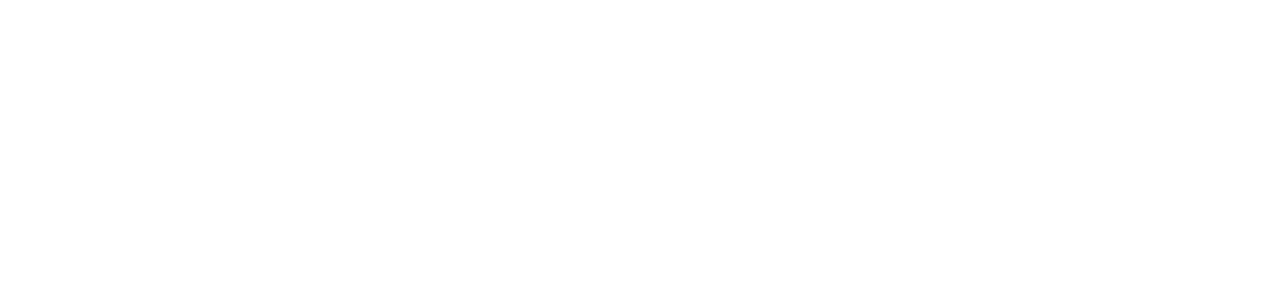
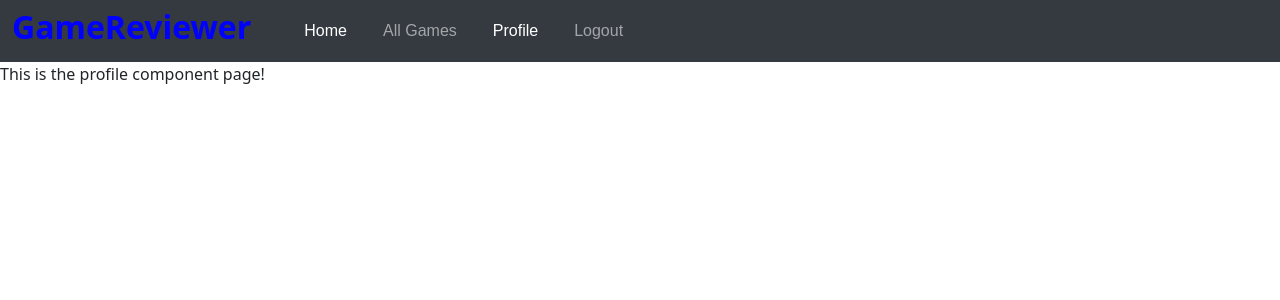
Before and after one commit to crisnc100/gamereviewer_project, a React (Vite) app in the folder client/: page /dashboard/profile in a window 1280 px wide. Before the commit this address had no page. Shown: the top 300 px of the page. Built offline with nearby package versions, Linux system fonts and the light colour scheme.

Commit message:
Added navbar and main component for better navigation. Needs to be styled and better Removed some link buttons from Dashboard Moved logout logic to the navbar.

```diff
--- a/client/src/App.jsx
+++ b/client/src/App.jsx
@@ -2,29 +2,34 @@
 import Home from "./views/Home";
 import Dashboard from "./views/Dashboard";
 import GamesPage from "./views/GamesPage";
+import Main from "./views/Main";
+import Profile from "./views/Profile";
+
 
 import "./App.css";
 import "bootstrap/dist/css/bootstrap.min.css";
 import { useState } from "react";
 
 function App() {
+  const [currentUser, setCurrentUser] = useState({});
 
-const [currentUser, setCurrentUser] = useState({})
   const userUpdater = (newUser) => {
-  setCurrentUser(newUser)
-}
+    setCurrentUser(newUser);
+  };
 
   return (
-    <>
     <BrowserRouter>
       <Routes>
         <Route path="/" element={<Home userUpdater={userUpdater} />} />
-          <Route path="/dashboard" element={<Dashboard currentUser={currentUser} />} />
-          <Route path="/dashboard/search-games" element={<GamesPage currentUser={currentUser} />} />
+        <Route path="/dashboard" element={<Main currentUser={currentUser} />}>
+          <Route index element={<Dashboard currentUser={currentUser} />} />
+          <Route path="all-games" element={<GamesPage currentUser={currentUser} />} />
+          <Route path="profile" element={<Profile currentUser={currentUser} />} />
+
+        </Route>
       </Routes>
     </BrowserRouter>
-    </>
-  )
+  );
 }
 
 export default App;
--- /dev/null
+++ b/client/src/components/NavBar/NavBar.jsx
@@ -0,0 +1,55 @@
+import React from 'react';
+import { NavLink, useNavigate } from 'react-router-dom';
+import styles from './NavBar.module.css';
+import 'bootstrap/dist/css/bootstrap.min.css';
+import axios from 'axios';
+
+const NavBar = () => {
+  const navigate = useNavigate();
+  //Added logout logic from dashboard here:
+  const handleLogout = () => {
+    axios.post('http://localhost:8000/api/logout', {}, { withCredentials: true })
+    .then((res) => {
+        navigate('/')
+    })
+    .catch((error) => {
+        console.log(error)
+    })
+  };
+//Navbar from bootstrap, can style it much it better
+  return (
+    <nav className={`navbar navbar-expand-lg navbar-dark ${styles.navbarCustom}`}>
+      <div className="container-fluid">
+        <h1 style={{fontSize: '2rem', color: 'blue', fontWeight: 'bold', marginRight: '45px'}}>
+          GameReviewer
+        </h1>
+        <div className="collapse navbar-collapse" id="navbarNav">
+          <ul className="navbar-nav ml-auto">
+            <li className="nav-item">
+              <NavLink className={`nav-link ${styles.navLink}`} to="/dashboard" exact>
+                Home
+              </NavLink>
+            </li>
+            <li className="nav-item">
+              <NavLink className={`nav-link ${styles.navLink}`} to="all-games">
+                All Games
+              </NavLink>
+            </li>
+            <li className="nav-item">
+              <NavLink className={`nav-link ${styles.navLink}`} to="profile">
+                Profile
+              </NavLink>
+            </li>
+            <li className="nav-item">
+              <button className={`nav-link ${styles.btnLink}`} onClick={handleLogout}>
+                Logout
+              </button>
+            </li>
+          </ul>
+        </div>
+      </div>
+    </nav>
+  );
+};
+
+export default NavBar;
--- /dev/null
+++ b/client/src/components/NavBar/NavBar.module.css
@@ -0,0 +1,21 @@
+.navbarCustom {
+    background-color: #343a40;
+  }
+
+  .navLink {
+    color: #ffffff;
+    margin-right: 20px;
+    text-decoration: none;
+    font-family: Arial, sans-serif;
+
+  }
+
+
+  .btnLink {
+    color: #ffffff;
+    background: none;
+    border: none;
+    cursor: pointer;
+    text-decoration: none;
+    font-family: Arial, sans-serif;
+  }
--- a/client/src/views/Dashboard.jsx
+++ b/client/src/views/Dashboard.jsx
@@ -1,14 +1,12 @@
 import { useEffect, useState } from "react";
 import axios from "axios";
-import { useNavigate } from "react-router-dom";
-import { Link } from "react-router-dom";
+import { useNavigate, Link } from "react-router-dom";
 
 const Dashboard = (props) => {
-    const navigate = useNavigate()
+    const navigate = useNavigate();
     const [users, setUsers] = useState([]);
     const [error, setError] = useState(null);
-
-    const {currentUser} = props
+    const { currentUser } = props;
 
     useEffect(() => {
         const token = localStorage.getItem("token");
@@ -24,31 +22,19 @@
                 },
             })
             .then((res) => {
-                console.log(res.data);
                 setUsers(res.data);
             })
             .catch((err) => {
-                console.log(err);
                 setError(err.message);
             });
     }, []);
 
-      const logoutHandler2 = () => {
-        axios.post('http://localhost:8000/api/logout', {}, {withCredentials: true})
-            .then((res) => {
-                navigate('/')
-            })
-            .catch((error) => {
-                console.log(error)
-            })
-    }
+
 
     return (
         <div className="container">
             <h1>Dashboard</h1>
-            <h3>Welcome {currentUser.firstName}</h3>
-            <button onClick={logoutHandler2}>Logout</button>
-            <p><Link to={'/dashboard/search-games'}>Games Dashboard</Link></p>
+            <h3>Welcome {currentUser.firstName}!</h3>
 
             <table className="table table-secondary table-bordered">
                 <thead>
--- a/client/src/views/GamesPage.jsx
+++ b/client/src/views/GamesPage.jsx
@@ -46,7 +46,6 @@
             <h1>All Games</h1>
             <div> <p>* Sort by genre</p></div>
             <p>Current User's ID: {currentUser.id}</p>
-            <button><Link to={'/dashboard'}>Home</Link></button>
             <table className="table table-secondary table-bordered">
                 <thead>
                 </thead>
--- /dev/null
+++ b/client/src/views/Main.jsx
@@ -0,0 +1,16 @@
+//Need to add this because acts like a layout wrapper for our application
+//Includes navbar to navigate throughout other components.
+import React from 'react';
+import { Outlet } from 'react-router-dom';
+import NavBar from '../components/NavBar/NavBar';
+
+const Main = () => {
+  return (
+    <div>
+      <NavBar />
+      <Outlet />
+    </div>
+  );
+};
+
+export default Main;
--- /dev/null
+++ b/client/src/views/Profile.jsx
@@ -0,0 +1,9 @@
+import React from 'react'
+
+const Profile = () => {
+  return (
+    <div>This is the profile component page!</div>
+  )
+}
+
+export default Profile
```
Also changed, not shown: client/src/components/NavBar.jsx (deleted, +0 -9 lines). Lines whose indentation alone changed are shown as unchanged.
